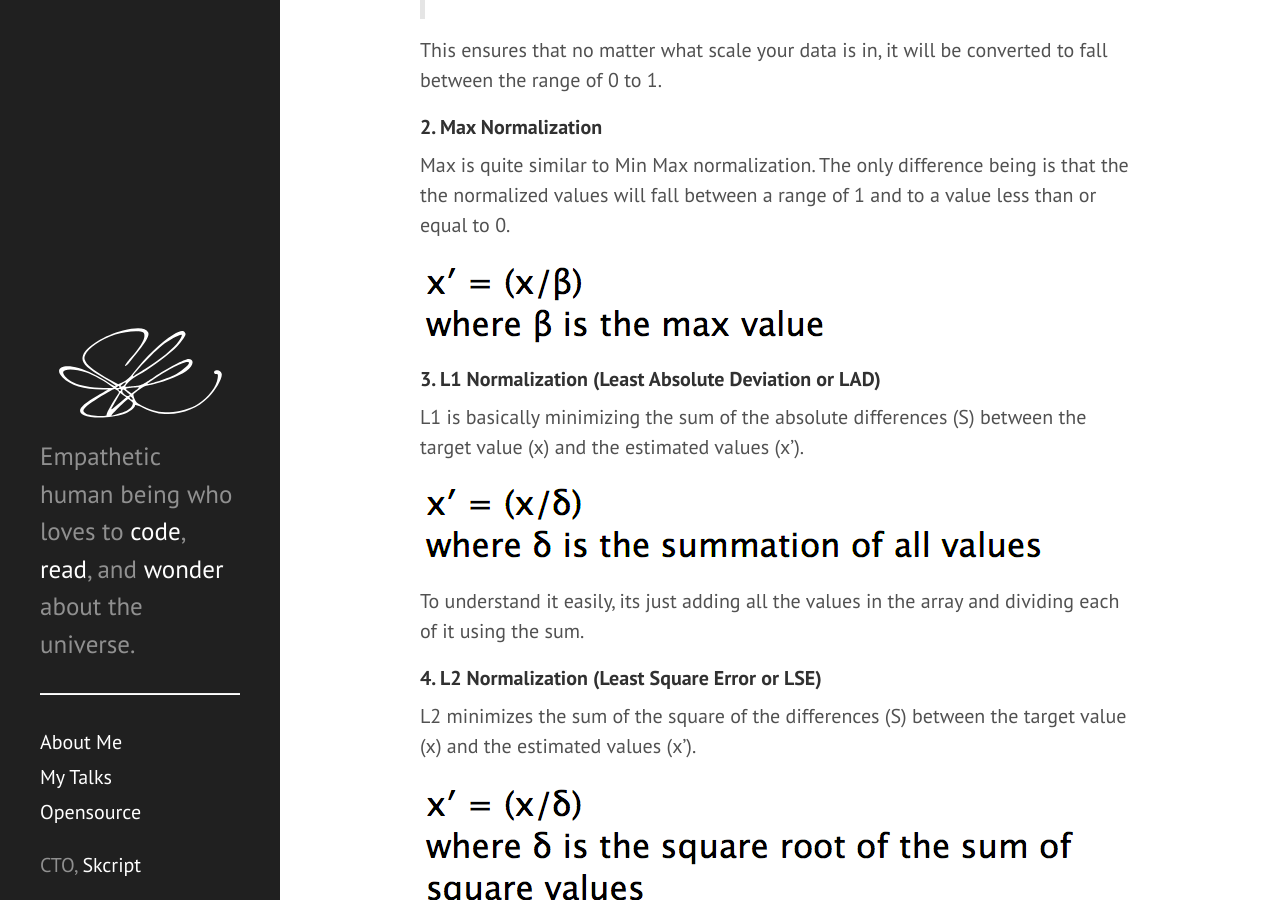
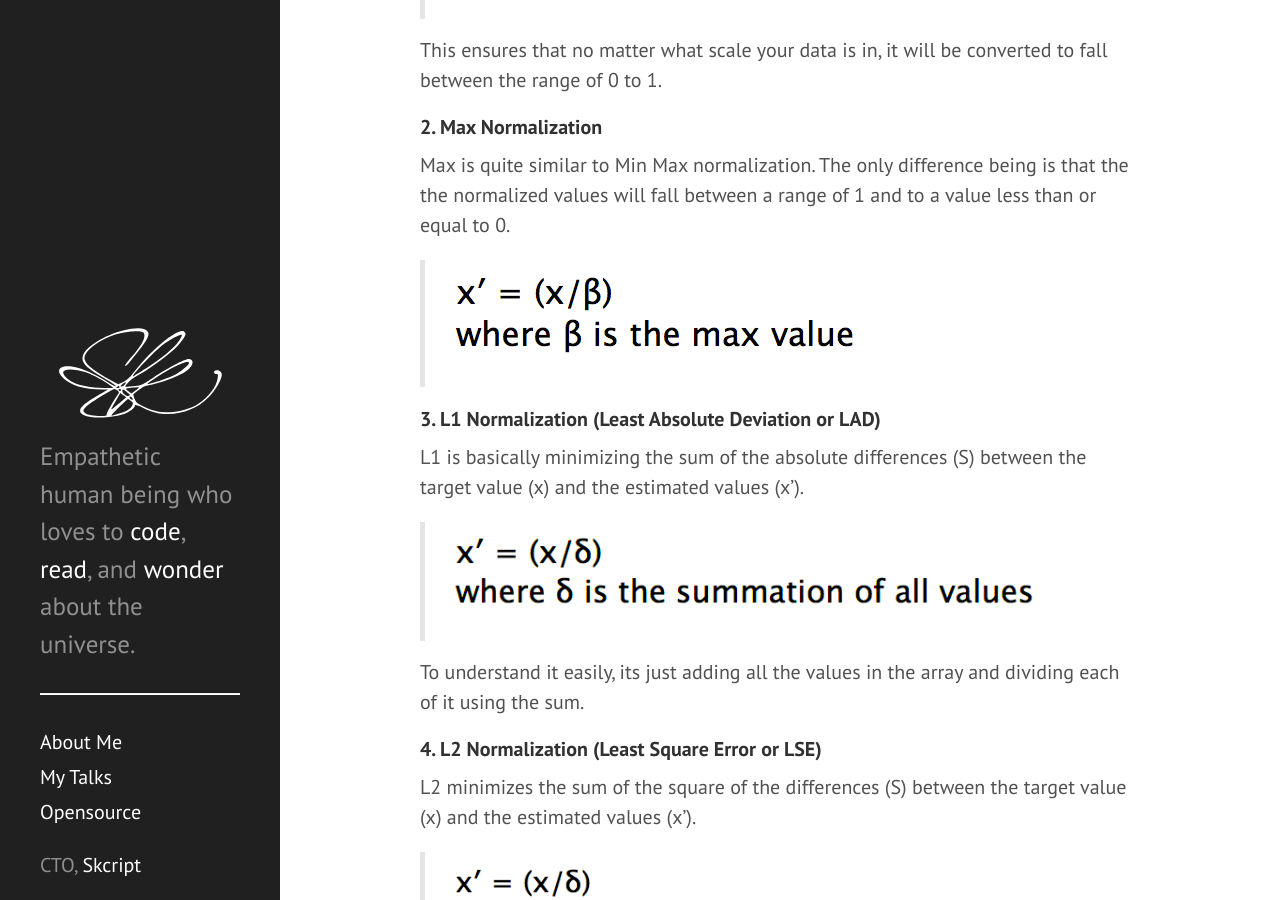
Before and after one commit to swaathi/swaathi.github.io, a Jekyll site: the page built from _posts/2017-04-29-normalizing-data.md, in a window 1280 px wide and 900 px high, scrolled down 2021 px. Built offline with Jekyll 4.4.1, drawn with Linux system fonts in a browser that asks for light colours.

Commit message:
New post 🍕

```diff
--- a/_posts/2017-04-29-normalizing-data.md
+++ b/_posts/2017-04-29-normalizing-data.md
@@ -79,13 +79,13 @@ Max is quite similar to Min Max normalization. The only difference being is that
 the the normalized values will fall between a range of 1 and to a value less than
 or equal to 0.
 
-<img src="/public/posts/2017-04-29/max.png" class="img" alt="Max Formula" />
+> <img src="/public/posts/2017-04-29/max.png" class="img" alt="Max Formula" />
 
 #### 3. L1 Normalization (Least Absolute Deviation or LAD)
 L1 is basically minimizing the sum of the absolute differences (S) between the
 target value (x) and the estimated values (x').
 
-<img src="/public/posts/2017-04-29/l1.png" class="img" alt="L1 Formula" />
+> <img src="/public/posts/2017-04-29/l1.png" class="img" alt="L1 Formula" />
 
 To understand it easily, its just adding all the values in the array and dividing
 each of it using the sum.
@@ -94,7 +94,7 @@ each of it using the sum.
 L2 minimizes the sum of the square of the differences (S) between the target
 value (x) and the estimated values (x').
 
-<img src="/public/posts/2017-04-29/l2.png" class="img" alt="L2 Formula" />
+> <img src="/public/posts/2017-04-29/l2.png" class="img" alt="L2 Formula" />
 
 Or in simpler terms, just divide each value by δ. Where δ is nothing but the
 square root of the sum of all the squared values.
@@ -112,7 +112,7 @@ the far right of the normal distribution curve).
 In order to use a z-score, you need to know the mean μ and also the population
 standard deviation σ.
 
-<img src="/public/posts/2017-04-29/z_score.png" class="img" alt="Z-Score Formula" />
+> <img src="/public/posts/2017-04-29/z_score.png" class="img" alt="Z-Score Formula" />
 
 Z-scores are a way to compare results from a test to a “normal” population.
 Results from tests or surveys have thousands of possible results and units.
```
